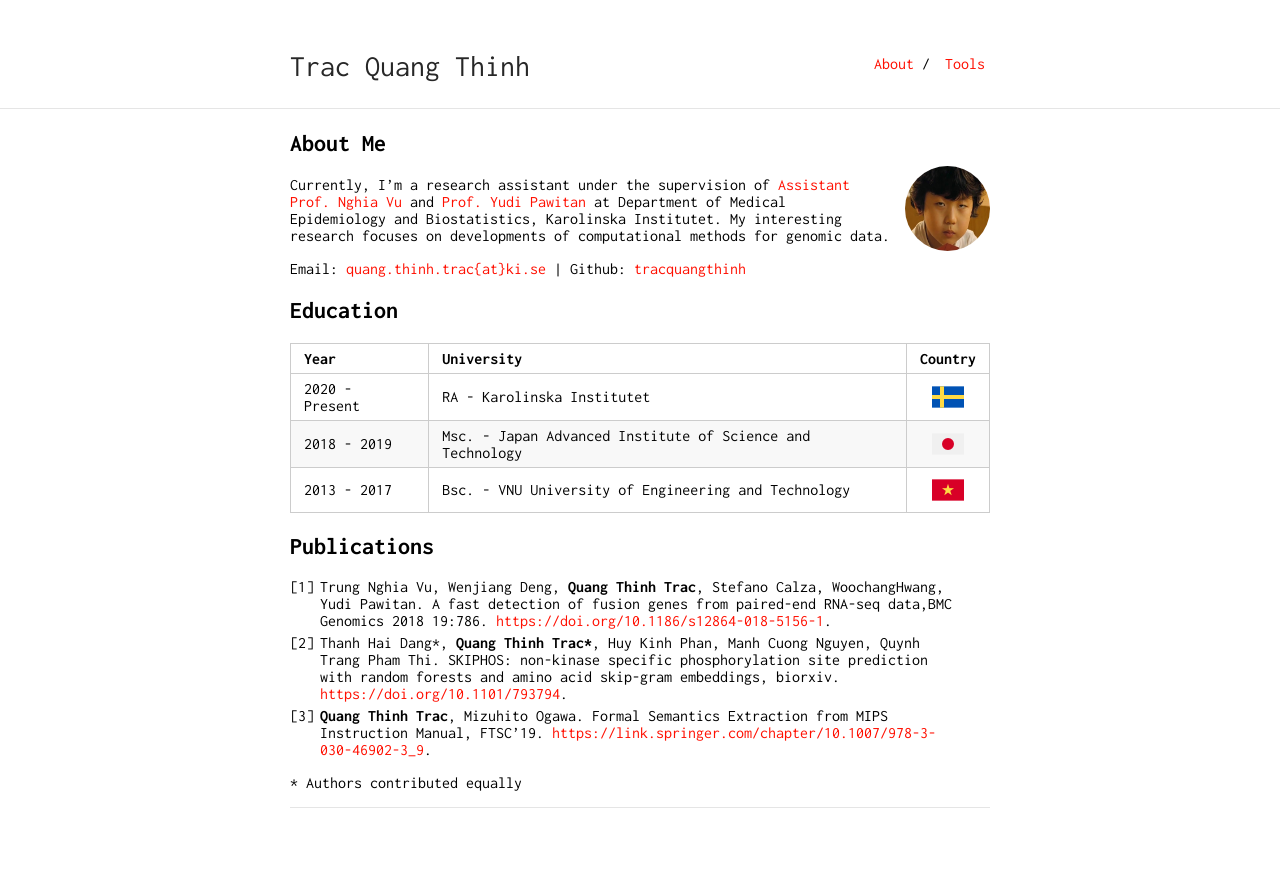
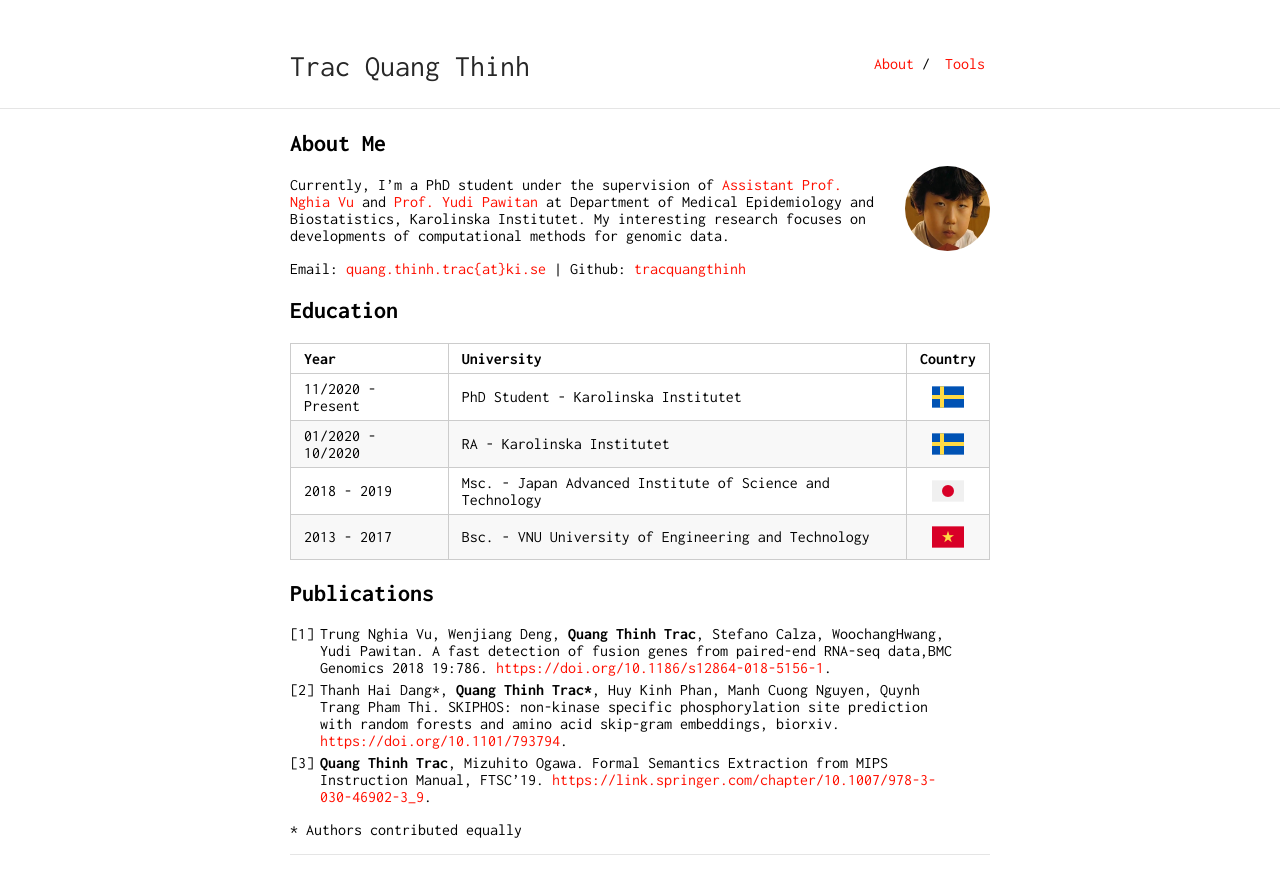
Before and after one commit to tracquangthinh/tracquangthinh.github.io, a Jekyll site: the page built from index.md, in a window 1280 px wide. Shown: the top 894 px of the page. Built offline with Jekyll 4.4.1, drawn with Linux system fonts in a browser that asks for light colours; our own code applies the rules of GitHub Pages for plain Markdown files.

Commit message:
Update index.md

```diff
--- a/index.md
+++ b/index.md
@@ -6,7 +6,7 @@ layout: default
 
 <img class="profile-picture" src="me.jpg">
 
-Currently, I'm a research assistant under the supervision of <a href="https://staff.ki.se/people/nghvu">Assistant Prof. Nghia Vu</a> and <a href="http://fafner.meb.ki.se/personal/yudpaw/" target="_blank">Prof. Yudi Pawitan</a> at Department of Medical Epidemiology and Biostatistics, Karolinska Institutet. My interesting research focuses on developments of computational methods for genomic data.
+Currently, I'm a PhD student under the supervision of <a href="https://staff.ki.se/people/nghvu">Assistant Prof. Nghia Vu</a> and <a href="http://fafner.meb.ki.se/personal/yudpaw/" target="_blank">Prof. Yudi Pawitan</a> at Department of Medical Epidemiology and Biostatistics, Karolinska Institutet. My interesting research focuses on developments of computational methods for genomic data.
 
 Email: <a href="mailto:quang.thinh.trac@ki.se">quang.thinh.trac{at}ki.se</a> \| Github: <a href="https://github.com/tracquangthinh">tracquangthinh</a>
 
@@ -14,7 +14,8 @@ Email: <a href="mailto:quang.thinh.trac@ki.se">quang.thinh.trac{at}ki.se</a> \|
 
 Year | University | Country
 ------|-------|--
-2020 - Present | RA - Karolinska Institutet | <img src="img/sweden.png" style="width:32px;height:32px;display: block;margin-left: auto;margin-right: auto;">
+11/2020 - Present | PhD Student - Karolinska Institutet | <img src="img/sweden.png" style="width:32px;height:32px;display: block;margin-left: auto;margin-right: auto;">
+01/2020 - 10/2020 | RA - Karolinska Institutet | <img src="img/sweden.png" style="width:32px;height:32px;display: block;margin-left: auto;margin-right: auto;">
 2018 - 2019 | Msc. - Japan Advanced Institute of Science and Technology| <img src="img/japan.png" style="width:32px;height:32px;display: block;margin-left: auto;margin-right: auto;">
 2013 - 2017 | Bsc. - VNU University of Engineering and Technology| <img src="img/vietnam.png" style="width:32px;height:32px;display: block;margin-left: auto;margin-right: auto;">
 
```
